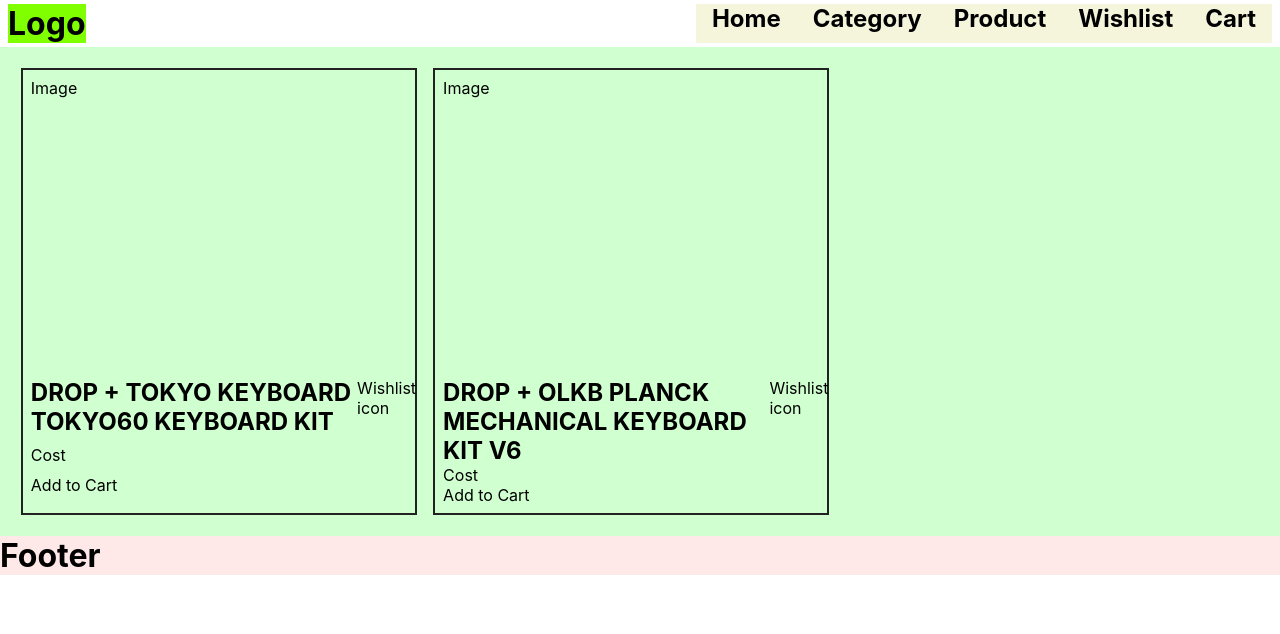
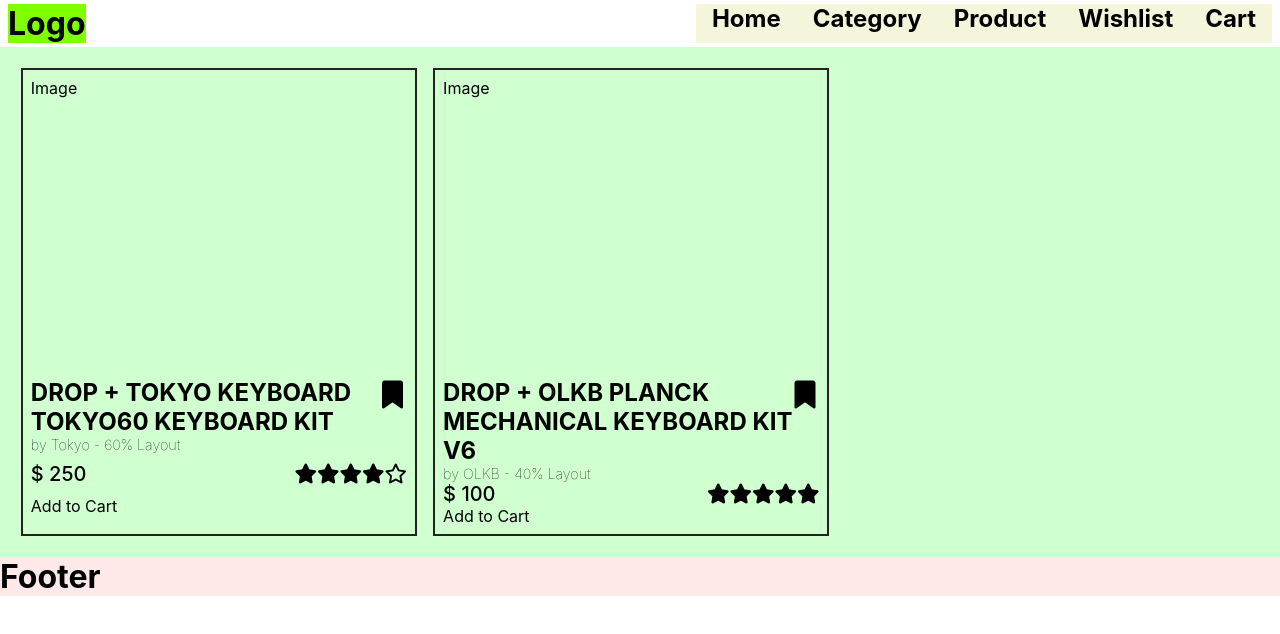
Before and after one commit to aamirmabs/ecommerce-sandbox, a React (Create React App) app: page / in a window 1280 px wide. Shown: the top 634 px of the page. Built offline with nearby package versions, Linux system fonts and the light colour scheme.

Commit message:
card flex layouts implemented

```diff
--- a/src/App.css
+++ b/src/App.css
@@ -19,3 +19,11 @@
   background-color: rgb(255, 232, 232);
   margin-top: auto;
 }
+
+.card-grid {
+  font: inherit;
+  padding: 1%;
+  display: flex;
+  flex-direction: row;
+  flex-wrap: wrap;
+}
--- a/src/components/Structural/CardGrid.css
+++ b/src/components/Structural/Card.css
@@ -1,11 +1,3 @@
-.card-grid {
-  font: inherit;
-  padding: 1%;
-  display: flex;
-  flex-direction: row;
-  flex-wrap: wrap;
-}
-
 .card-grid .card {
   font: inherit;
   margin: 0.5rem;
@@ -14,7 +6,7 @@
   width: 30%;
 
   display: grid;
-  grid-template-columns: auto 50px;
+  grid-template-columns: auto 25px;
   grid-template-rows: 300px repeat(3, auto);
   grid-auto-rows: 1fr;
   gap: 0px 0px;
@@ -37,12 +29,23 @@
   font-weight: 700;
 }
 
+.title .brand-layout {
+  font-size: 0.9rem;
+  font-weight: 100;
+}
+
 .card .wishlist-icon {
   grid-area: wishlist-icon;
+  font-size: 1.75rem;
 }
 
-.card .cost {
+.card .cost-rating {
   grid-area: cost;
+  display: flex;
+  flex-direction: row;
+  justify-content: space-between;
+  font-size: 1.25rem;
+  font-weight: 500;
 }
 
 .card .cart-button {
--- /dev/null
+++ b/src/components/Structural/Card.js
@@ -0,0 +1,43 @@
+import React from "react";
+import "./Card.css";
+
+import { useProductData } from "../../contexts/ProductDataContext";
+
+import StarRating from "../Structural/StarRating";
+
+function Card(props) {
+  const { productData } = useProductData();
+
+  const { productKey: key } = props;
+  const product = productData[key];
+
+  const { price, rating, brand, layoutText } = product.parameters;
+
+  return (
+    <div className="card" key={Math.random().toFixed(5) * 10000}>
+      <div className="image">Image</div>
+      <div className="title">
+        {product.title}
+        <div className="brand-layout">
+          by {brand} - {layoutText} Layout
+        </div>
+      </div>
+      <div className="wishlist-icon">
+        {product.wishlist ? (
+          <i className="far fa-bookmark"></i>
+        ) : (
+          <i className="fas fa-bookmark"></i>
+        )}
+      </div>
+      <div className="cost-rating">
+        <div>$ {price}</div>
+        <div>
+          <StarRating rating={rating} />
+        </div>
+      </div>
+      <div className="cart-button">Add to Cart</div>
+    </div>
+  );
+}
+
+export default Card;
--- a/src/components/Structural/CardGrid.js
+++ b/src/components/Structural/CardGrid.js
@@ -1,5 +1,5 @@
 import React from "react";
-import "./CardGrid.css";
+import "./Card.css";
 
 import { useProductData } from "../../contexts/ProductDataContext";
 
@@ -12,12 +12,29 @@
     <div className="card-grid">
       {keys.map((key) => {
         const product = products[key];
+
+        const { price, rating, brand, layoutText } = product.parameters;
+
         return (
-          <div className="card">
+          <div className="card" key={Math.random().toFixed(5) * 10000}>
             <div className="image">Image</div>
-            <div className="title">{product.title}</div>
-            <div className="wishlist-icon">Wishlist icon</div>
-            <div className="cost">Cost</div>
+            <div className="title">
+              {product.title}
+              <div className="brand-layout">
+                by {brand} - {layoutText} Layout
+              </div>
+            </div>
+            <div className="wishlist-icon">
+              {product.wishlist ? (
+                <i className="far fa-bookmark"></i>
+              ) : (
+                <i className="fas fa-bookmark"></i>
+              )}
+            </div>
+            <div className="cost-rating">
+              <div>$ {price}</div>
+              <div>{rating}</div>
+            </div>
             <div className="cart-button">Add to Cart</div>
           </div>
         );
--- a/src/components/WishlistPage/WishlistPage.js
+++ b/src/components/WishlistPage/WishlistPage.js
@@ -2,27 +2,30 @@
 import "./WishlistPage.css";
 
 import { useCart } from "../../contexts/CartContext";
-import { useProductData } from "../../contexts/ProductDataContext";
-import CardGrid from "../Structural/CardGrid";
+import Card from "../Structural/Card";
 
 function Wishlist() {
   const { cartState } = useCart();
 
   const wishlistKeys = Object.keys(cartState).reduce((acc, item) => {
-    console.log("acc: ", acc);
-    console.log("item: ", item);
-
     if (cartState[item].inWishlist) {
       acc.push(item);
     } else return acc;
     return acc;
   }, []);
 
-  console.log(wishlistKeys);
-
   return (
     <div className="wishlist-page">
-      <CardGrid keys={wishlistKeys}></CardGrid>
+      <div className="card-grid">
+        {wishlistKeys.map((key) => {
+          return (
+            <Card
+              key={Math.random().toFixed(5) * 10000}
+              productKey={key}
+            ></Card>
+          );
+        })}
+      </div>
     </div>
   );
 }
```
